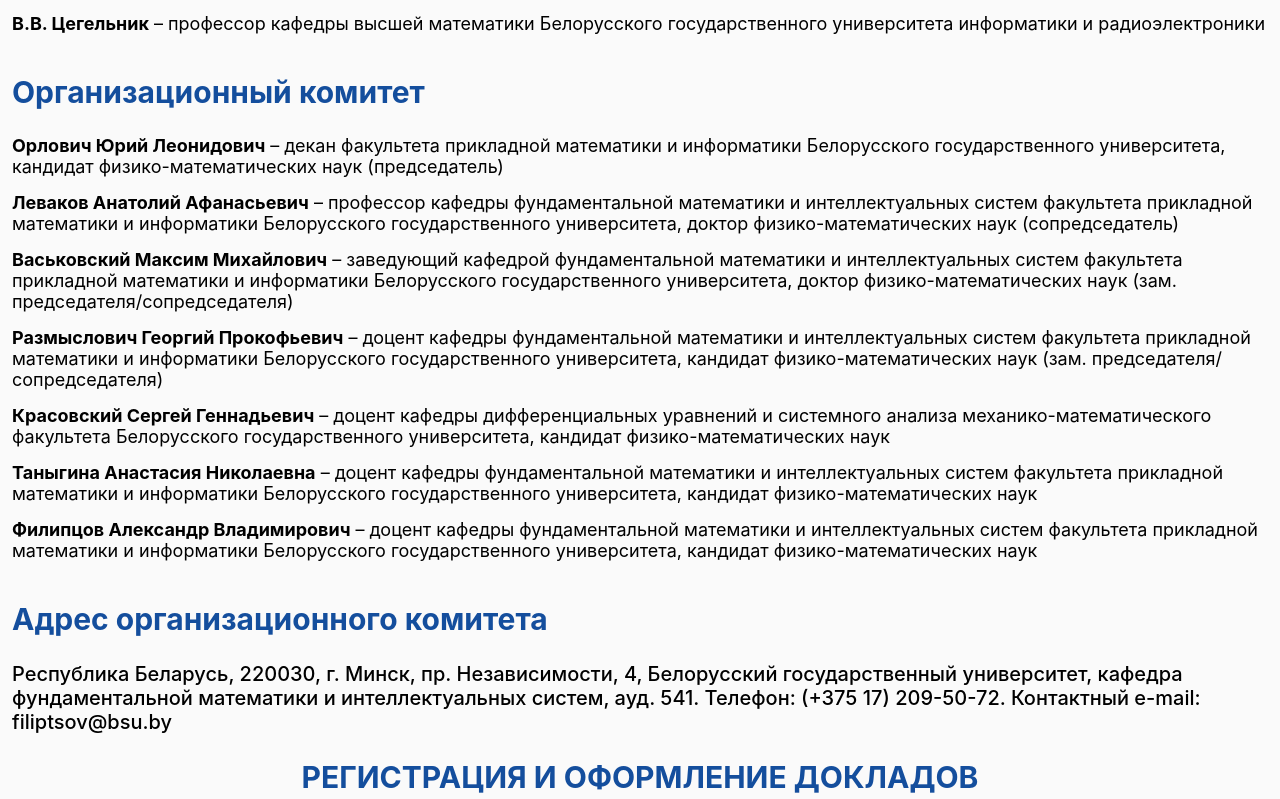
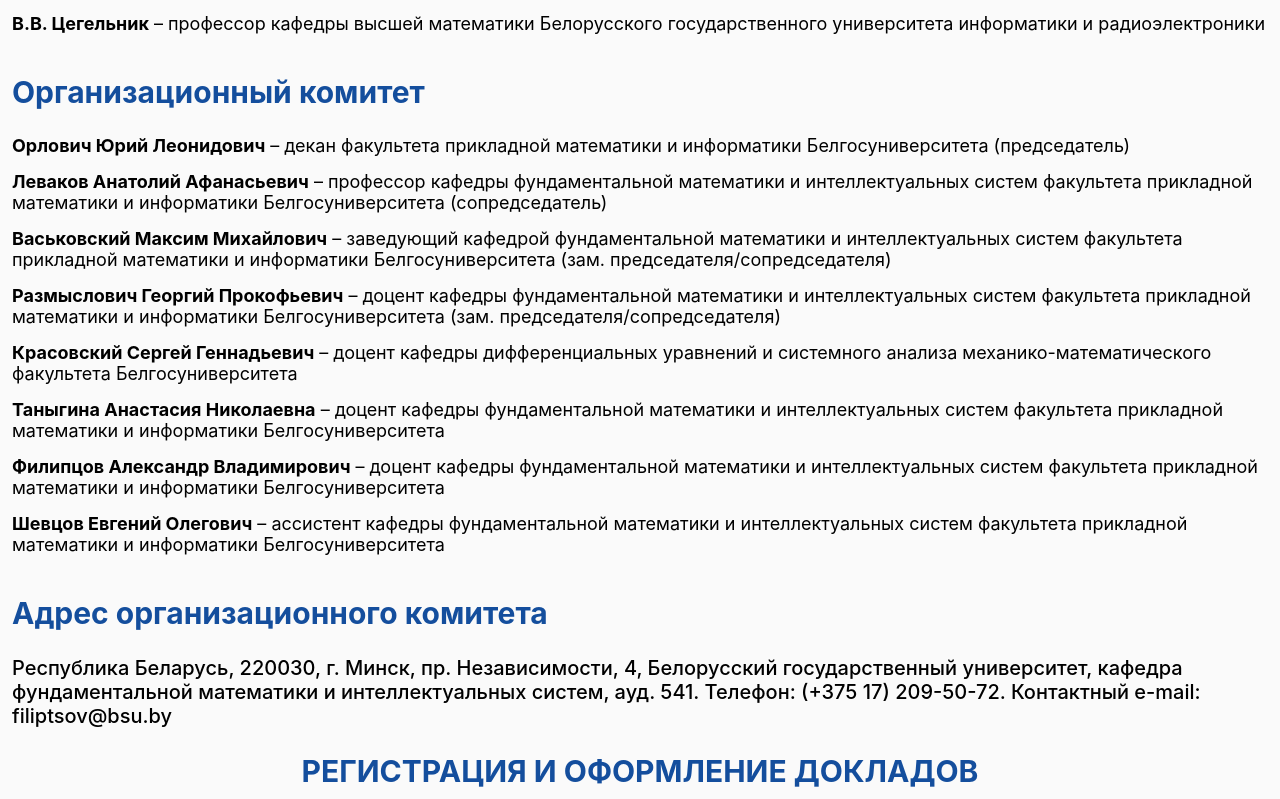
Before and after one commit to imconfde/8br, a React (Create React App) app: page / in a window 1280 px wide. Shown: the part 2701-3500 px from the top of the page. Built offline with nearby package versions, Linux system fonts and the light colour scheme.

Commit message:
change organizers info

```diff
--- a/src/components/Organizers.js
+++ b/src/components/Organizers.js
@@ -41,13 +41,14 @@ function Organizers() {
         </div>
         <div>
           <h2 className="main-title">Организационный комитет</h2>
-          <p className="p-member"><b>Орлович Юрий Леонидович</b> – декан факультета прикладной математики и информатики Белорусского государственного университета, кандидат физико-математических наук (председатель)</p>
-          <p className="p-member"><b>Леваков Анатолий Афанасьевич</b> – профессор кафедры фундаментальной математики и интеллектуальных систем факультета прикладной математики и информатики Белорусского государственного университета, доктор физико-математических наук (сопредседатель)</p>
-          <p className="p-member"><b>Васьковский Максим Михайлович</b> – заведующий кафедрой фундаментальной математики и интеллектуальных систем факультета прикладной математики и информатики Белорусского государственного университета, доктор физико-математических наук (зам. председателя/сопредседателя)</p>
-          <p className="p-member"><b>Размыслович Георгий Прокофьевич</b> – доцент кафедры фундаментальной математики и интеллектуальных систем факультета прикладной математики и информатики Белорусского государственного университета, кандидат физико-математических наук (зам. председателя/сопредседателя)</p>
-          <p className="p-member"><b>Красовский Сергей Геннадьевич</b> – доцент кафедры дифференциальных уравнений и системного анализа механико-математического факультета Белорусского государственного университета, кандидат физико-математических наук</p>
-          <p className="p-member"><b>Таныгина Анастасия Николаевна</b> – доцент кафедры фундаментальной математики и интеллектуальных систем факультета прикладной математики и информатики Белорусского государственного университета, кандидат физико-математических наук</p>
-          <p className="p-member"><b>Филипцов Александр Владимирович</b> – доцент кафедры фундаментальной математики и интеллектуальных систем факультета прикладной математики и информатики Белорусского государственного университета, кандидат физико-математических наук</p>
+          <p className="p-member"><b>Орлович Юрий Леонидович</b> – декан факультета прикладной математики и информатики Белгосуниверситета (председатель)</p>
+          <p className="p-member"><b>Леваков Анатолий Афанасьевич</b> – профессор кафедры фундаментальной математики и интеллектуальных систем факультета прикладной математики и информатики Белгосуниверситета (сопредседатель)</p>
+          <p className="p-member"><b>Васьковский Максим Михайлович</b> – заведующий кафедрой фундаментальной математики и интеллектуальных систем факультета прикладной математики и информатики Белгосуниверситета (зам. председателя/сопредседателя)</p>
+          <p className="p-member"><b>Размыслович Георгий Прокофьевич</b> – доцент кафедры фундаментальной математики и интеллектуальных систем факультета прикладной математики и информатики Белгосуниверситета (зам. председателя/сопредседателя)</p>
+          <p className="p-member"><b>Красовский Сергей Геннадьевич</b> – доцент кафедры дифференциальных уравнений и системного анализа механико-математического факультета Белгосуниверситета</p>
+          <p className="p-member"><b>Таныгина Анастасия Николаевна</b> – доцент кафедры фундаментальной математики и интеллектуальных систем факультета прикладной математики и информатики Белгосуниверситета</p>
+          <p className="p-member"><b>Филипцов Александр Владимирович</b> – доцент кафедры фундаментальной математики и интеллектуальных систем факультета прикладной математики и информатики Белгосуниверситета</p>
+          <p className="p-member"><b>Шевцов Евгений Олегович</b> – ассистент кафедры фундаментальной математики и интеллектуальных систем факультета прикладной математики и информатики Белгосуниверситета</p>
         </div>
         <div>
           <h2 className="main-title">Адрес организационного комитета</h2>
--- a/src/components/Registration.js
+++ b/src/components/Registration.js
@@ -17,7 +17,7 @@ function Registration() {
         <p className="main-p"><a title="Requirements dos" href="https://github.com/imconfde/8br-req-rus-dos" target="_blank" rel="noopener noreferrer">Example-rus(dos).tex</a> – для тех, кто работает в кодировке DOS на русском языке;</p>
         <p className="main-p"><a title="Requirements english" href="https://github.com/imconfde/8br-req-eng" target="_blank" rel="noopener noreferrer">Example.tex</a> – на английском языке.</p>
         <p className="main-p">
-          Доклады следует присылать на электронный адрес ??? до <b className="deadline">1 октября 2025 года</b>. Оргкомитет конференции оставляет за собой
+          Доклады следует присылать до <b className="deadline">1 октября 2025 года</b>. Оргкомитет конференции оставляет за собой
           право отклонить доклады, не соответствующие тематике конференции, требованиям к оформлению, а также присланные позднее установленного срока.
         </p>
         <p className="main-p">
```
